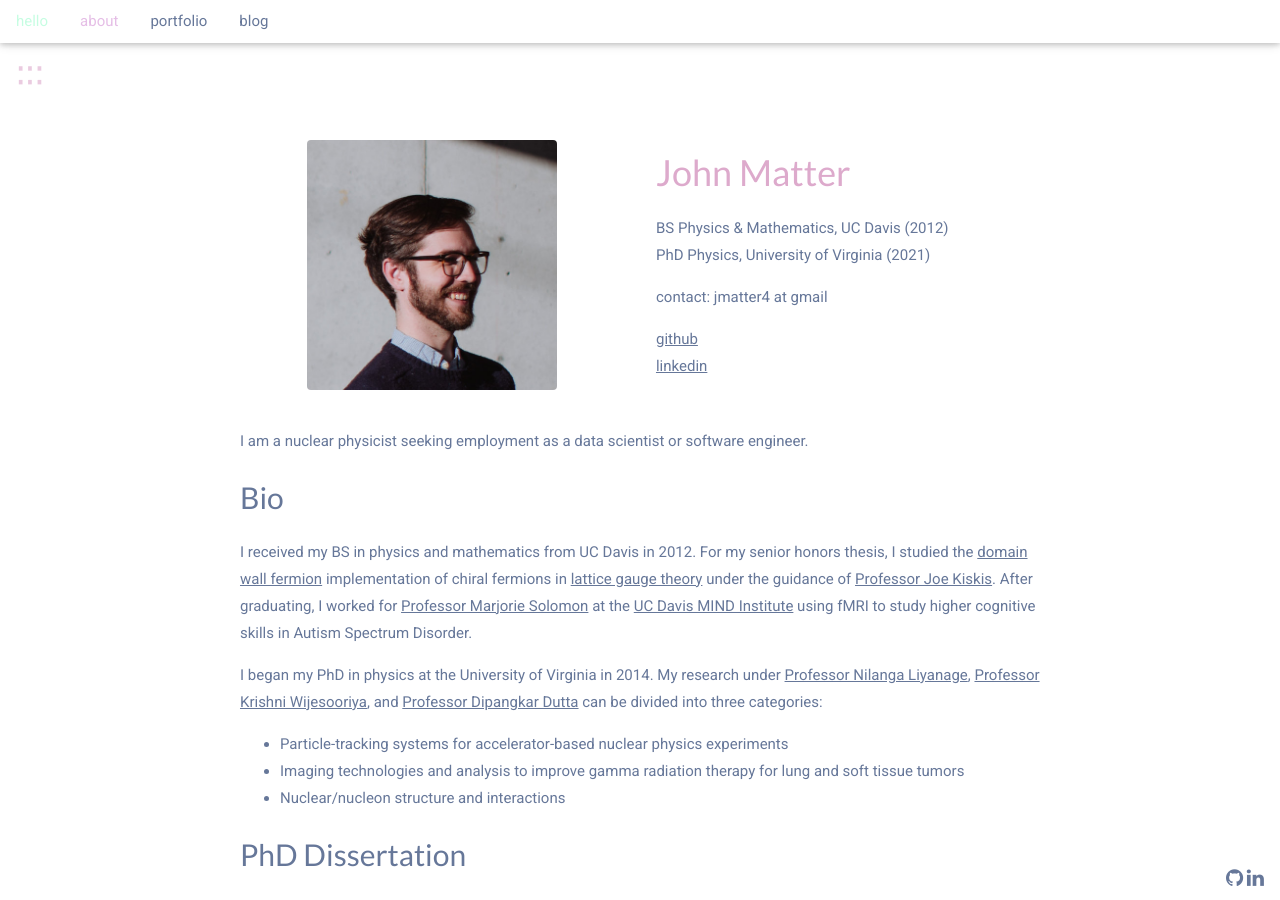
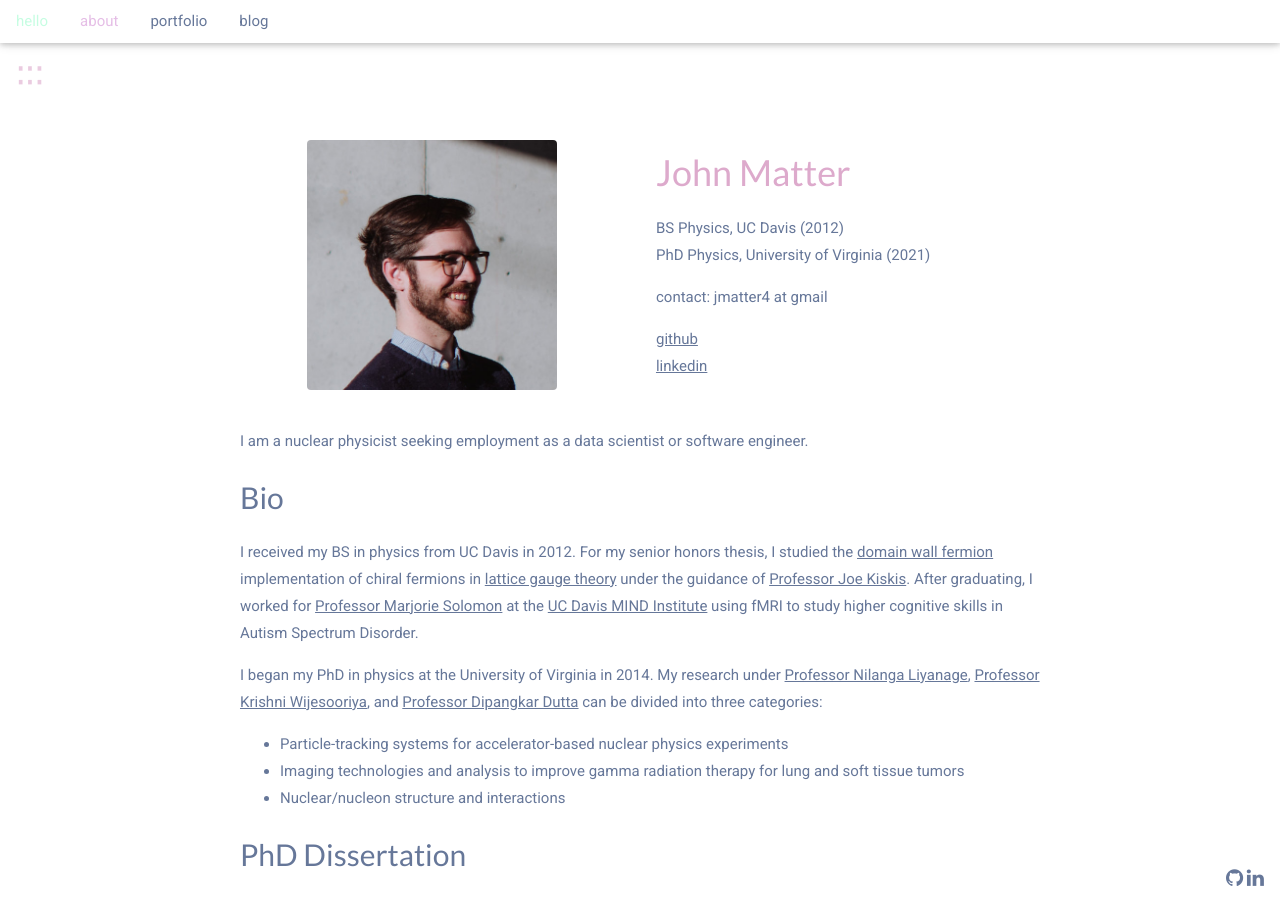
Before and after one commit to johnmatter/johnmatter.github.io, a Jekyll site: the page built from about.md, in a window 1280 px wide and 900 px high. Built offline with Jekyll 4.4.1, drawn with Linux system fonts in a browser that asks for light colours.

Commit message:
only list physics major

```diff
--- a/_layouts/bio.html
+++ b/_layouts/bio.html
@@ -14,7 +14,7 @@ layout: default
     <div class="w3-col m4 l4 w3-padding">
         <p>
             <h1>John Matter</h1>
-            BS Physics & Mathematics, UC Davis (2012)<br/>
+            BS Physics, UC Davis (2012)<br/>
             PhD Physics, University of Virginia (2021)
         </p>
 
--- a/about.md
+++ b/about.md
@@ -5,7 +5,7 @@ title: about
 I am a nuclear physicist seeking employment as a data scientist or software engineer.
 
 ## Bio
-I received my BS in physics and mathematics from UC Davis in 2012.
+I received my BS in physics from UC Davis in 2012.
 For my senior honors thesis, I studied the [domain wall fermion](https://arxiv.org/abs/hep-lat/9206013) implementation of chiral fermions in [lattice gauge theory](https://arxiv.org/abs/hep-lat/0012005) under the guidance of [Professor Joe Kiskis](http://kiskis.physics.ucdavis.edu/kiskis_hp.html).
 After graduating, I worked for [Professor Marjorie Solomon](https://health.ucdavis.edu/team/search/861/marjorie-solomon---clinical-psychology---psychiatry-sacramento) at the [UC Davis MIND Institute](https://health.ucdavis.edu/mindinstitute/) using fMRI to study higher cognitive skills in Autism Spectrum Disorder.
 
```
